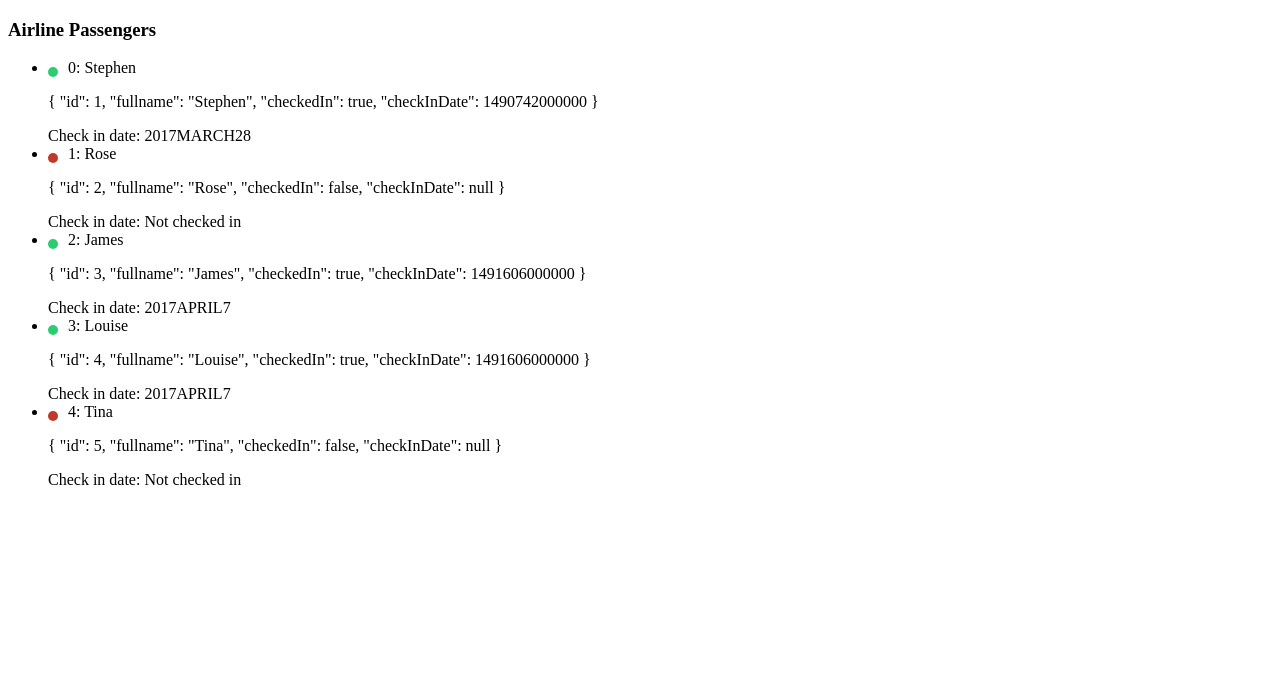
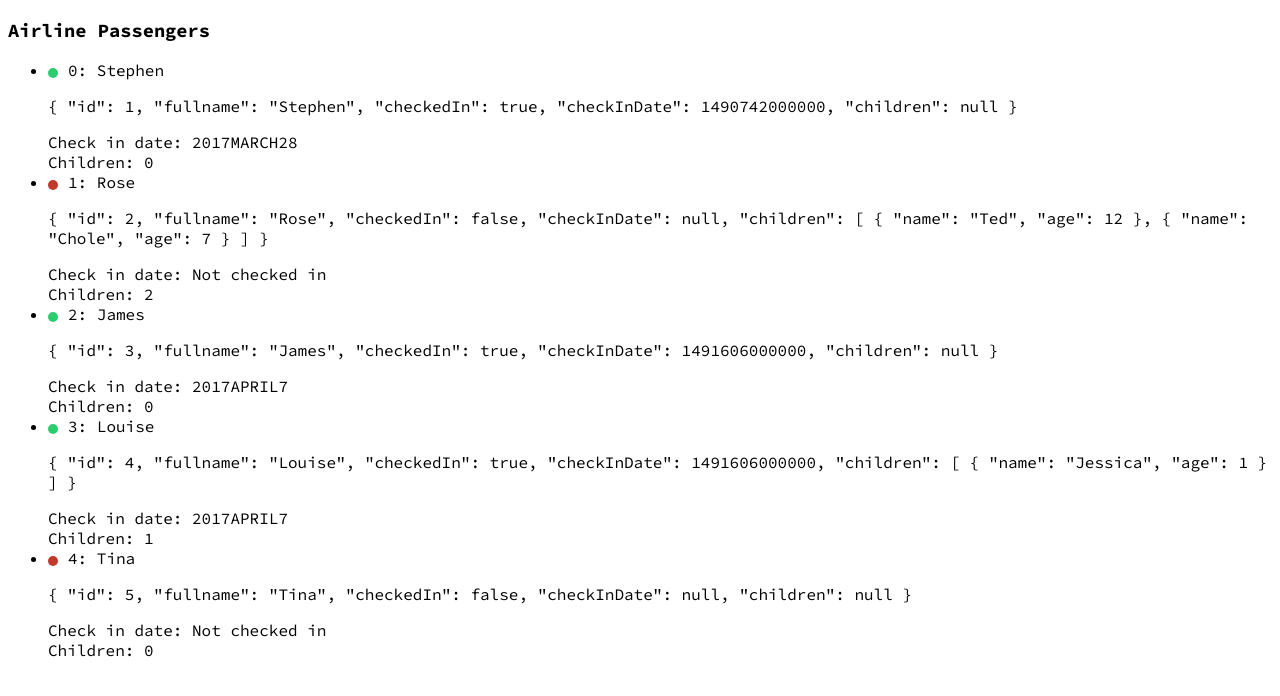
Before and after one commit to FishySD/angular-fundamentals, an Angular app in the folder angular-fundamentals/: page / in a window 1280 px wide. Shown: the top 696 px of the page. Built offline with nearby package versions, Linux system fonts and the light colour scheme.

Commit message:
Safe Navigator operator

```diff
--- a/angular-fundamentals/src/app/app.component.html
+++ b/angular-fundamentals/src/app/app.component.html
@@ -13,6 +13,7 @@
 						: "Not checked in"
 				}}
 			</div>
+			<div class="children">Children: {{ passenger.children?.length || 0 }}</div>
 		</li>
 	</ul>
 </div>
--- a/angular-fundamentals/src/app/app.component.ts
+++ b/angular-fundamentals/src/app/app.component.ts
@@ -5,6 +5,12 @@ interface Passenger {
   fullname: string,
   checkedIn: boolean,
   checkInDate: number | null
+  children: Child[] | null
+}
+
+interface Child {
+  name: string,
+  age: number
 }
 @Component({
   selector: 'app-root',
@@ -17,27 +23,32 @@ export class AppComponent {
     id: 1,
     fullname: 'Stephen',
     checkedIn: true,
-    checkInDate: 1490742000000
+    checkInDate: 1490742000000,
+    children: null
   }, {
     id: 2,
     fullname: 'Rose',
     checkedIn: false,
-    checkInDate: null
+    checkInDate: null,
+    children: [{ name: 'Ted', age: 12},{name: 'Chole', age: 7}]
   }, {
     id: 3,
     fullname: 'James',
     checkedIn: true,
-    checkInDate: 1491606000000
+    checkInDate: 1491606000000,
+    children: null
   }, {
     id: 4,
     fullname: 'Louise',
     checkedIn: true,
-    checkInDate: 1491606000000
+    checkInDate: 1491606000000,
+    children: [{name: 'Jessica', age: 1}]
   }, {
     id: 5,
     fullname: 'Tina',
     checkedIn: false,
-    checkInDate: null
+    checkInDate: null,
+    children: null
   }
   ];
 }
--- a/angular-fundamentals/src/index.html
+++ b/angular-fundamentals/src/index.html
@@ -6,6 +6,12 @@
 		<base href="/" />
 		<meta name="viewport" content="width=device-width, initial-scale=1" />
 		<link rel="icon" type="image/x-icon" href="favicon.ico" />
+		<link rel="preconnect" href="https://fonts.googleapis.com" />
+		<link rel="preconnect" href="https://fonts.gstatic.com" crossorigin />
+		<link
+			href="https://fonts.googleapis.com/css2?family=Source+Code+Pro:ital,wght@0,200;0,300;0,400;0,500;0,600;0,700;0,800;0,900;1,200;1,300;1,400;1,500;1,600;1,700;1,800;1,900&display=swap"
+			rel="stylesheet"
+		/>
 	</head>
 	<body>
 		<app-root></app-root>
--- a/angular-fundamentals/src/styles.css
+++ b/angular-fundamentals/src/styles.css
@@ -1 +1,6 @@
 /* You can add global styles to this file, and also import other style files */
+html,
+body {
+	font-family: "Source Code Pro", monospace;
+	font-size: 16px;
+}
```
